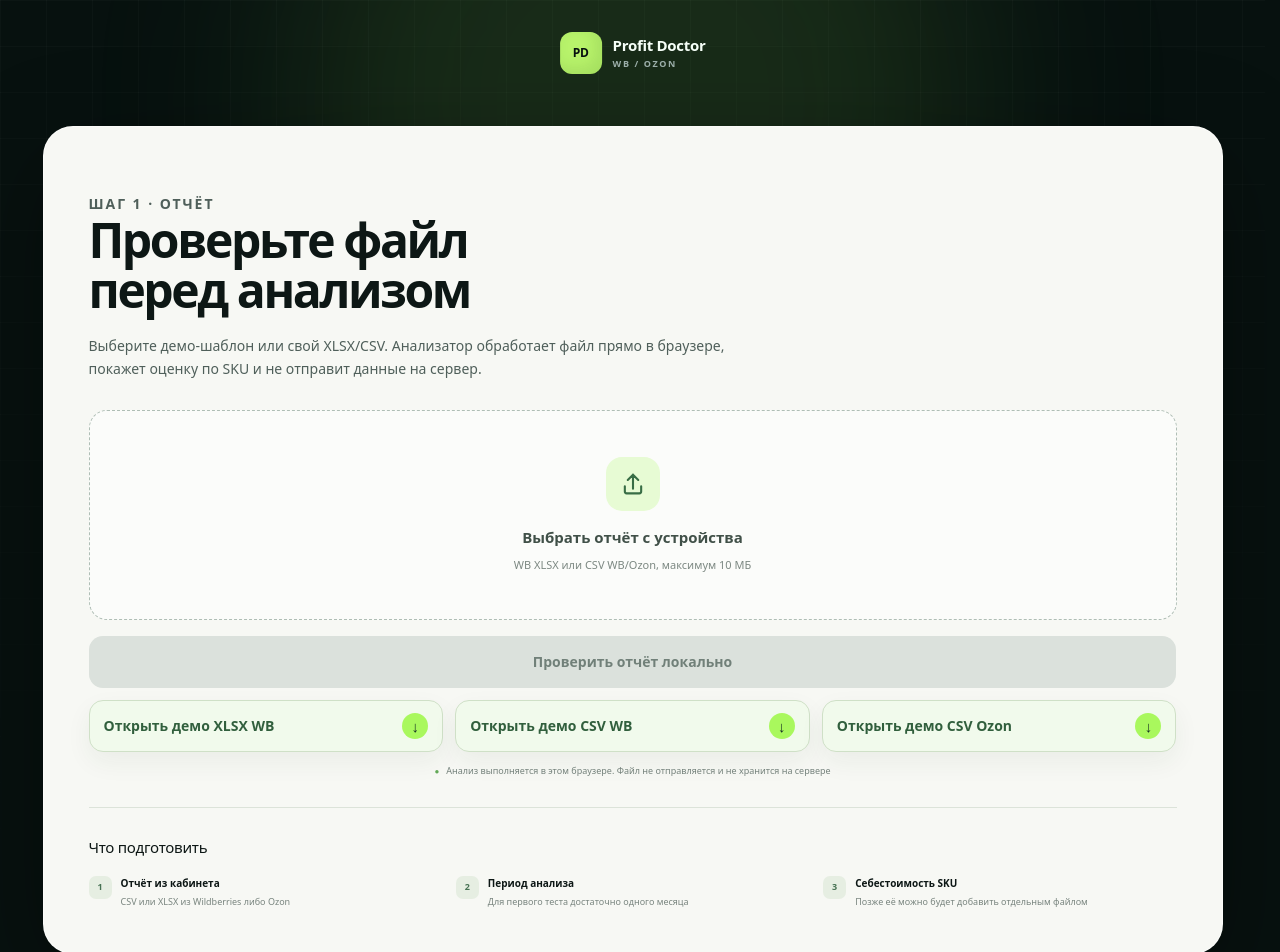
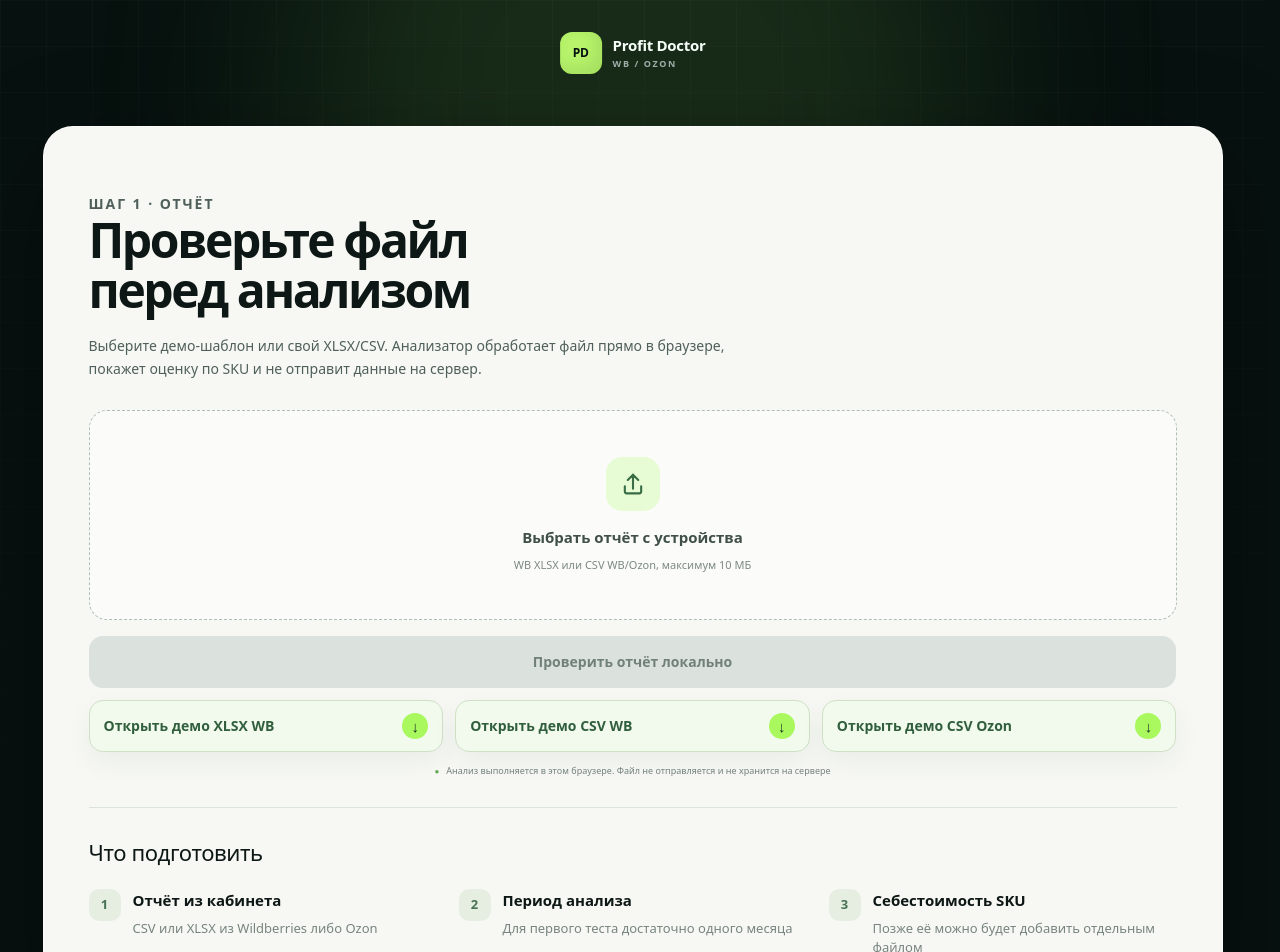
Before and after one commit to aegorova004-ui/Profit-Doctor-WB-Ozon, a Next.js app: page /upload in a window 1280 px wide. Shown: the top 952 px of the page. Built offline with nearby package versions, Linux system fonts and the light colour scheme.

Commit message:
Упростить результат и увеличить мелкий текст

```diff
--- a/src/app/globals.css
+++ b/src/app/globals.css
@@ -3181,8 +3181,8 @@ tbody tr:hover {
 }
 
 .source-breakdown {
-  margin-top: 9px;
-  font-size: 10px;
+  margin-top: 12px;
+  font-size: 14px;
   font-weight: 600;
 }
 
@@ -3194,24 +3194,24 @@ tbody tr:hover {
 }
 
 .source-breakdown[open] summary {
-  margin-bottom: 9px;
+  margin-bottom: 12px;
 }
 
 .source-breakdown dl {
-  min-width: 285px;
+  min-width: min(420px, 76vw);
   margin: 0;
-  padding: 10px;
+  padding: 14px;
   color: #26382f;
   border: 1px solid #d8e2d5;
-  border-radius: 9px;
+  border-radius: 12px;
   background: #f7faf5;
 }
 
 .source-breakdown dl > div {
   display: grid;
   grid-template-columns: minmax(0, 1fr) auto;
-  gap: 12px;
-  padding: 5px 0;
+  gap: 18px;
+  padding: 9px 0;
   border-bottom: 1px solid #e5eae2;
 }
 
@@ -3230,10 +3230,10 @@ tbody tr:hover {
 
 .source-breakdown dd small {
   display: block;
-  max-width: 145px;
-  margin-top: 2px;
+  max-width: 210px;
+  margin-top: 4px;
   color: #7a867f;
-  font-size: 8px;
+  font-size: 11px;
   font-weight: 500;
   white-space: normal;
 }
@@ -3245,15 +3245,15 @@ tbody tr:hover {
 }
 
 .upload-help h2 {
-  margin: 0 0 17px;
-  font-size: 15px;
+  margin: 0 0 20px;
+  font-size: 22px;
   letter-spacing: -0.02em;
 }
 
 .upload-help ol {
   display: grid;
   grid-template-columns: repeat(3, 1fr);
-  gap: 14px;
+  gap: 22px;
   margin: 0;
   padding: 0;
   list-style: none;
@@ -3262,36 +3262,36 @@ tbody tr:hover {
 .upload-help li {
   display: flex;
   align-items: flex-start;
-  gap: 9px;
+  gap: 12px;
 }
 
 .upload-help li > span {
-  width: 23px;
-  height: 23px;
+  width: 32px;
+  height: 32px;
   display: grid;
   flex: 0 0 auto;
   place-items: center;
   color: #477253;
-  border-radius: 7px;
+  border-radius: 10px;
   background: #e6eee2;
-  font-size: 9px;
+  font-size: 13px;
   font-weight: 850;
 }
 
 .upload-help li div {
   display: grid;
-  gap: 4px;
+  gap: 7px;
 }
 
 .upload-help strong {
-  font-size: 10px;
+  font-size: 15px;
 }
 
 .upload-help p {
   margin: 0;
   color: #78847e;
-  font-size: 9px;
-  line-height: 1.45;
+  font-size: 13px;
+  line-height: 1.5;
 }
 
 @media (max-width: 1130px) {
--- a/src/components/report-upload.tsx
+++ b/src/components/report-upload.tsx
@@ -22,19 +22,16 @@ import {
 import { detectReportMarketplace } from "@/domain/reports/detect-marketplace";
 import {
   parseOzonFinanceCsvText,
-  OZON_FINANCE_CSV_PREVIEW_FORMAT_VERSION,
   OZON_FINANCE_CSV_REQUIRED_HEADERS,
 } from "@/domain/reports/ozon-finance-csv-preview";
 import type { ParsedReport } from "@/domain/reports/parser";
 import {
   parseWildberriesFinanceCsvText,
-  WB_FINANCE_CSV_PREVIEW_FORMAT_VERSION,
   WB_FINANCE_CSV_REQUIRED_HEADERS,
 } from "@/domain/reports/wildberries-finance-csv-preview";
 import {
   parseWildberriesApiPreviewWorkbook,
   ReportParseError,
-  WB_API_PREVIEW_FORMAT_VERSION,
   WB_API_PREVIEW_REQUIRED_HEADERS,
 } from "@/domain/reports/wildberries-api-preview";
 import { validateReportFile } from "@/domain/reports/validate-upload";
@@ -62,22 +59,6 @@ function formatKopecks(value: number): string {
 
 function marketplaceShortName(marketplace: ParsedReport["marketplace"]) {
   return marketplace === "wildberries" ? "WB" : "Ozon";
-}
-
-function adapterDisplayName(report: ParsedReport): string {
-  if (report.formatVersion === WB_API_PREVIEW_FORMAT_VERSION) {
-    return "WB XLSX API preview";
-  }
-
-  if (report.formatVersion === WB_FINANCE_CSV_PREVIEW_FORMAT_VERSION) {
-    return "WB CSV finance preview";
-  }
-
-  if (report.formatVersion === OZON_FINANCE_CSV_PREVIEW_FORMAT_VERSION) {
-    return "Ozon CSV finance preview";
-  }
-
-  return "Preview-адаптер";
 }
 
 type UploadDiagnostic = {
@@ -271,13 +252,7 @@ type CostEditorProps = {
   onSubmit: (event: FormEvent<HTMLFormElement>) => void;
 };
 
-function ImportAdapterStatus({
-  isAnalyzing,
-  report,
-}: {
-  isAnalyzing: boolean;
-  report: ParsedReport | null;
-}) {
+function ImportAdapterStatus({ isAnalyzing }: { isAnalyzing: boolean }) {
   if (isAnalyzing) {
     return (
       <section
@@ -291,27 +266,7 @@ function ImportAdapterStatus({
     );
   }
 
-  if (!report) {
-    return null;
-  }
-
-  const marketplaceName = marketplaceShortName(report.marketplace);
-
-  return (
-    <section
-      className="import-adapter-status"
-      aria-label="Распознанный адаптер отчёта"
-      data-testid="import-adapter-status"
-    >
-      <span>Распознан адаптер</span>
-      <strong>
-        {marketplaceName} · {adapterDisplayName(report)}
-      </strong>
-      <p>
-        Версия: <code>{report.formatVersion}</code>
-      </p>
-    </section>
-  );
+  return null;
 }
 
 function UploadDiagnosticCard({
@@ -1375,7 +1330,7 @@ export function ReportUpload() {
         на сервере
       </p>
 
-      <ImportAdapterStatus isAnalyzing={isAnalyzing} report={report} />
+      <ImportAdapterStatus isAnalyzing={isAnalyzing} />
 
       {report && (
         <CostEditor
```
Also changed, not shown: 1 other file (tests, documents, lock files or other folders).
